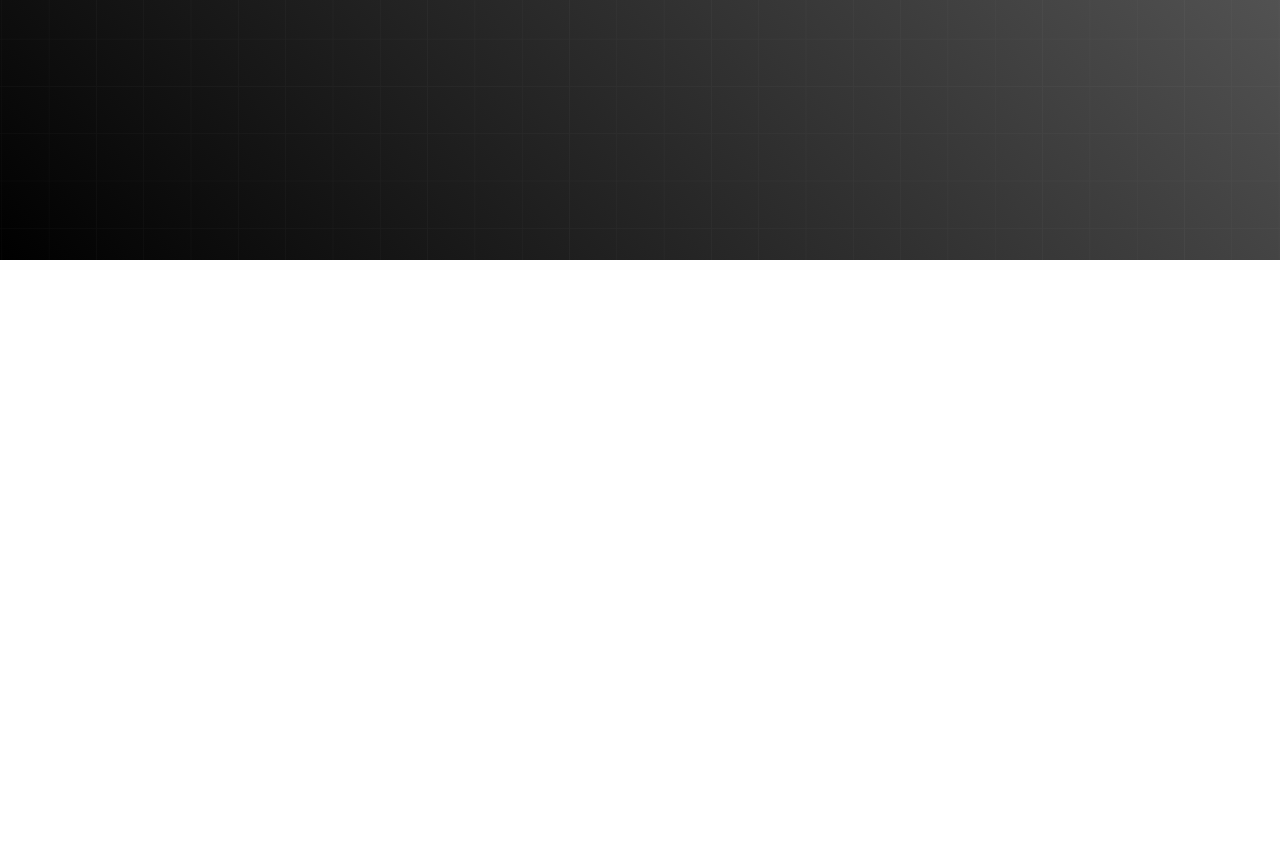
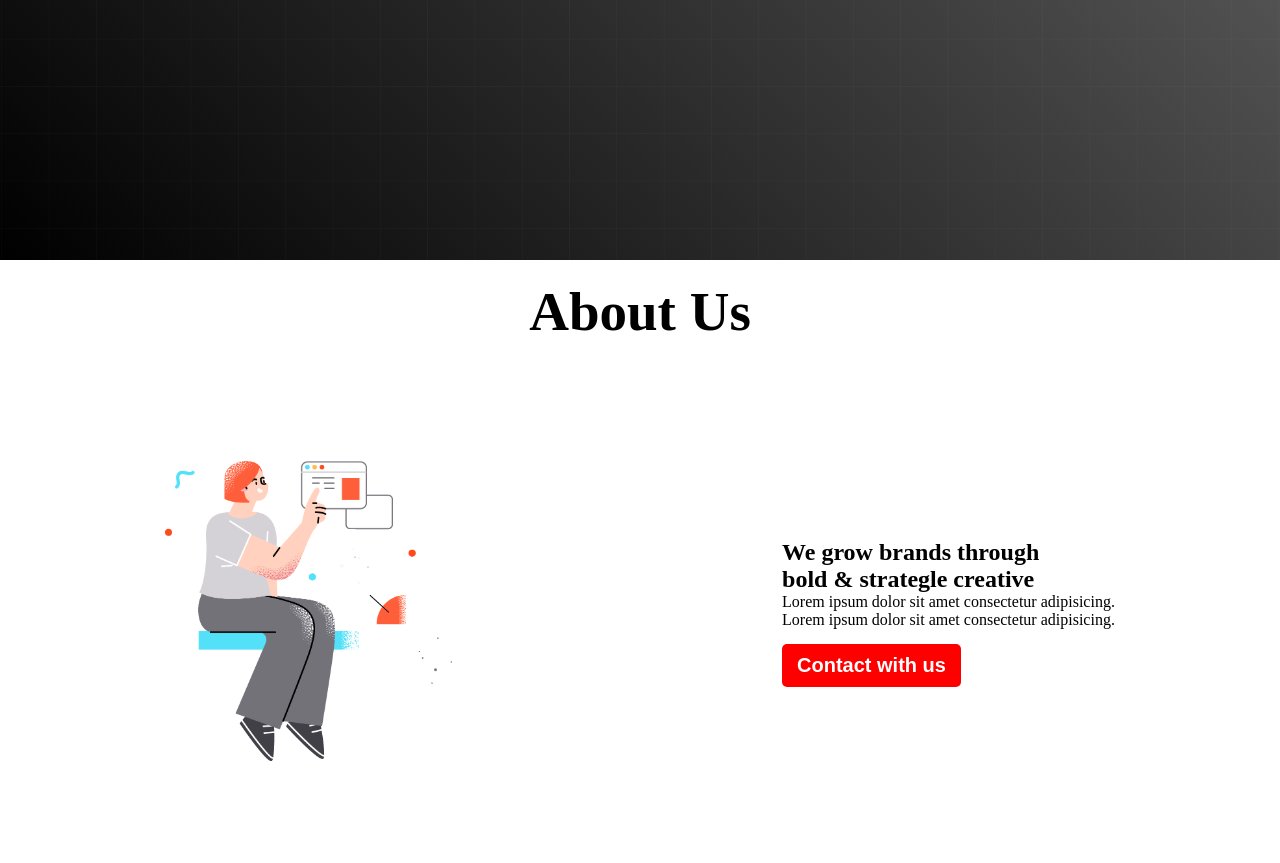
Before and after one commit to Abdullh1111/conceptual, a plain HTML site: page prject1.html in a window 1280 px wide. Shown: the part 608-1471 px from the top of the page. Before the commit the page ends 868 px from the top, so only its background shows below. Drawn offline with Linux system fonts and the light colour scheme.

Commit message:
about us

```diff
--- a/prject1.html
+++ b/prject1.html
@@ -24,14 +24,32 @@
   </nav>
  </header>
  <main>
+<section>
   <div class="banner">
     <div class="text">
-  <h2>Better design for <br>your digital products</h2>
+     <h2 class="banner-h2">Better design for <br>your digital products</h2>
      <p class="lorem">Lorem ipsum dolor sit amet consectetur adipisicing elit. At corrupti eius explicabo accusamus eaque quasi iure.</p>
        <button class="explore-button">Explore more</button>
      </div>
      <div class="photo"><img class="banner-img" src="./images/banner.png" alt=""></div>
     </div>
+</section>
+<section>
+  <h1 class="about">About Us</h1>
+  <div class="abouts">
+    <div class="about-text">
+      <h2>
+        We grow brands through <br> bold & strategle creative
+      </h2>
+      <p>Lorem ipsum dolor sit amet consectetur adipisicing.</p>
+      <p>Lorem ipsum dolor sit amet consectetur adipisicing.</p>
+      <button class="explore-button">Contact with us</button>
+    </div>
+    <div class="about-img">
+      <img height="300px" src="./images/section.png" alt="">
+    </div>
+  </div>
+</section>
  </main>
  <footer>
 
--- a/style/proj1.css
+++ b/style/proj1.css
@@ -35,7 +35,7 @@
   background-size: cover;
   background-repeat: no-repeat;
 }
-h2{
+.banner-h2{
   font-size: 50px;
   font-weight: 900;
 }
@@ -60,3 +60,16 @@ h2{
   margin: 0px;
 
 }
+.about{
+  text-align: center;
+  padding: 20px;
+  font-weight: bold;
+  font-size: 55px;
+}
+.abouts{
+  display: flex;
+  justify-content: space-around;
+  height: 500px;
+  align-items: center;
+  flex-direction: row-reverse;
+}
```
Also changed, not shown: index.html (+1 -0 lines), images/section.png (added). Lines whose indentation alone changed are shown as unchanged.
